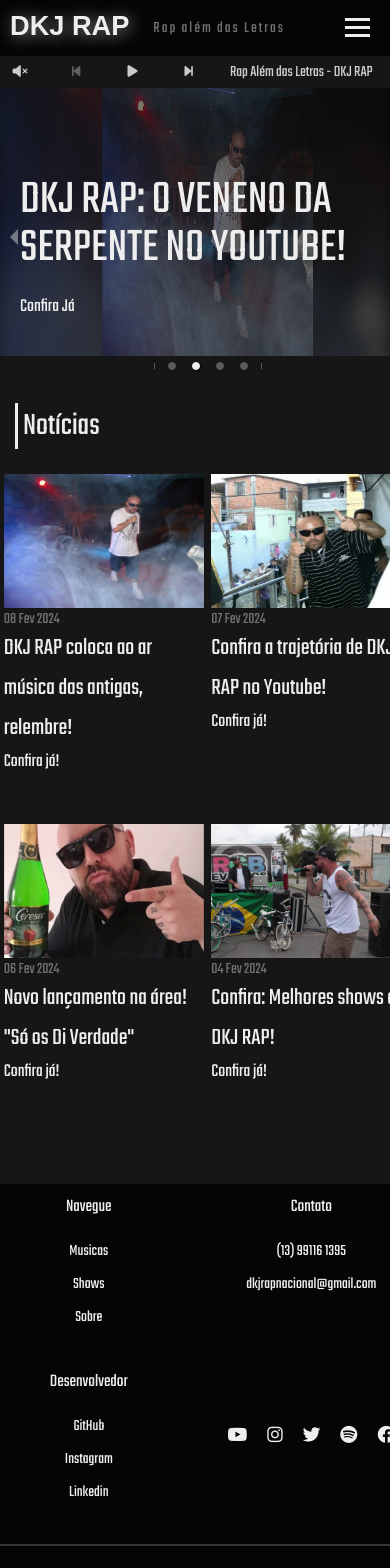
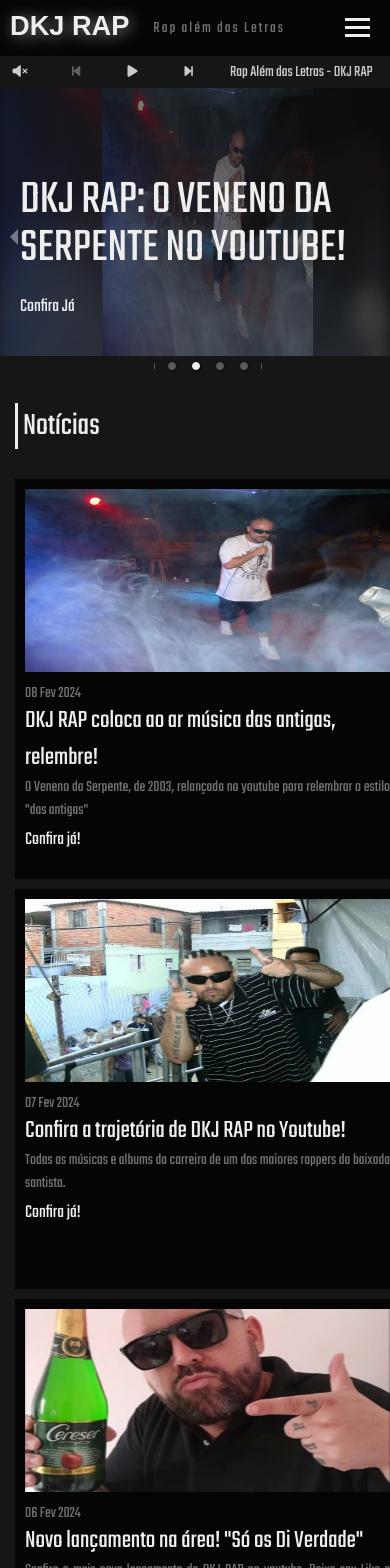
Before and after one commit to TerryKrom/dkjrap, a React (Vite) app in the folder hiphop-website/: page / in a window 390 px wide. Shown: the top 1568 px of the page. Built offline with nearby package versions, Linux system fonts and the light colour scheme; a web font is replaced by a local one.

Commit message:
bugs fixed, style improved

```diff
--- a/hiphop-website/src/components/cardRow.css
+++ b/hiphop-website/src/components/cardRow.css
@@ -1,8 +1,7 @@
 .card-row{
     display:flex;
-    justify-content: space-around;
+    justify-content: space-between;
     align-items: center;
     flex-wrap: wrap;
-    margin-top: 10px;
-    margin-bottom: 10px;
+    margin: 15px;
 }
--- a/hiphop-website/src/components/eventCard.css
+++ b/hiphop-website/src/components/eventCard.css
@@ -17,6 +17,7 @@
 
 .event-card img{
     width: 100%;
+    min-height: 225px;
 }
 
 .event-card-text p{
--- a/hiphop-website/src/components/mainCard.css
+++ b/hiphop-website/src/components/mainCard.css
@@ -1,44 +1,41 @@
 .main-card {
-    width: 275px;
+    width: 24.5%;
     height: 400px;
     display: flex;
     justify-content: space-between;
     align-items: center;
     flex-direction: column;
     overflow: hidden;
+    background-color: var(--header-color);
+    padding: 10px;
+    margin-bottom: 10px;
+}
+
+.main-card a{
+    width: 100%;
+    height: 100%;
 }
 
 
 @media only screen and (max-width: 540px) {
     .main-card {
-        width: 200px;
-        height: 350px;
-    }
-
-    .main-card img {
-        height: 100% !important;
+        width: 100% !important;
     }
 
     .main-card-body h2 {
-        font-size: 1.5rem !important;
         text-align: start !important;
-    }
-
-    .card-text{
-        display: none;
     }
 }
 
-@media only screen and (min-width: 1720px){
-    .main-card {
-        width: 350px;
+@media only screen and (max-width: 1120px){
+    .main-card{
+        width: 49.5%;
     }
 }
 
 .main-card-body {
     width: 100%;
     height: 100%;
-    max-height: 13.5rem;
     display: flex;
     flex-direction: column;
     align-items: flex-start;
@@ -53,17 +50,11 @@
     width: 100%;
     height: 183px;
     overflow: hidden;
+    margin-bottom: 10px;
 }
 
-/*
-.main-card img:hover{
-    scale: 1.05;
-} */
-
 .main-card-body h2 {
-    font-size: 2rem;
-    text-align: justify;
-    line-height: 2.5rem;
+    font-size: 1.6rem;
 }
 
 .card-text {
--- a/hiphop-website/src/components/mainCard.jsx
+++ b/hiphop-website/src/components/mainCard.jsx
@@ -26,13 +26,13 @@ const MainCard = ({ props }) => {
     }
 
     return (
-        <Link to={props.src} target={props.target}>
             <div className="main-card"
                 onMouseEnter={(e) => e.currentTarget.classList.add('hover')}
                 onMouseLeave={(e) => e.currentTarget.classList.remove('hover')}>
+                    <Link to={props.src} target={props.target}>
+
                 <div className="main-card-img">
                     <img src={props.img} alt={props.title} />
-
                 </div>
                 <div className="main-card-body">
                     <p className='card-date'>{dateFixer(props.date)}</p>
@@ -40,8 +40,8 @@ const MainCard = ({ props }) => {
                     <p className='card-text'>{props.text}</p>
                     <h3>Confira já!</h3>
                 </div>
+                </Link>
             </div>
-        </Link>
     );
 }
 
```
